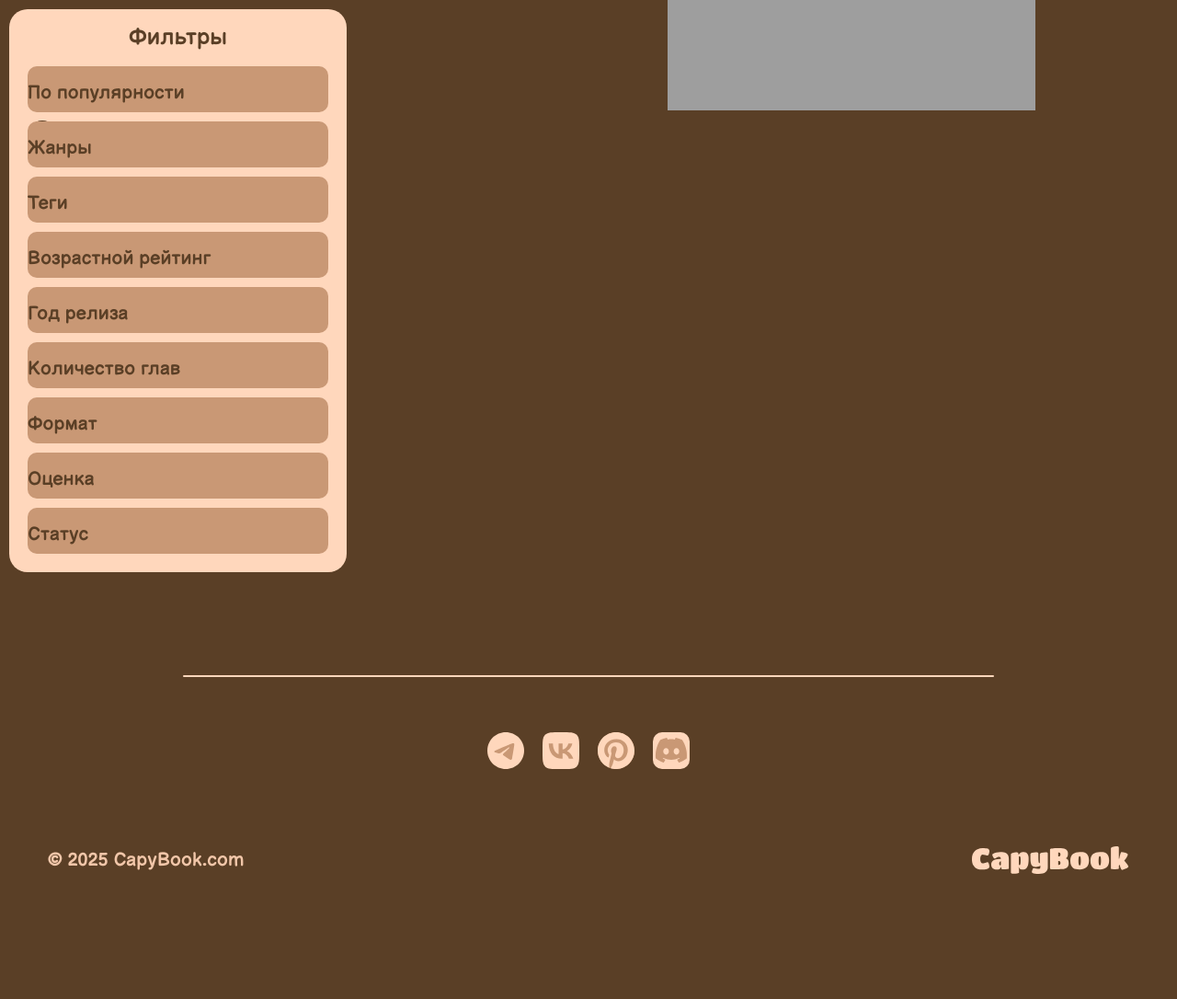
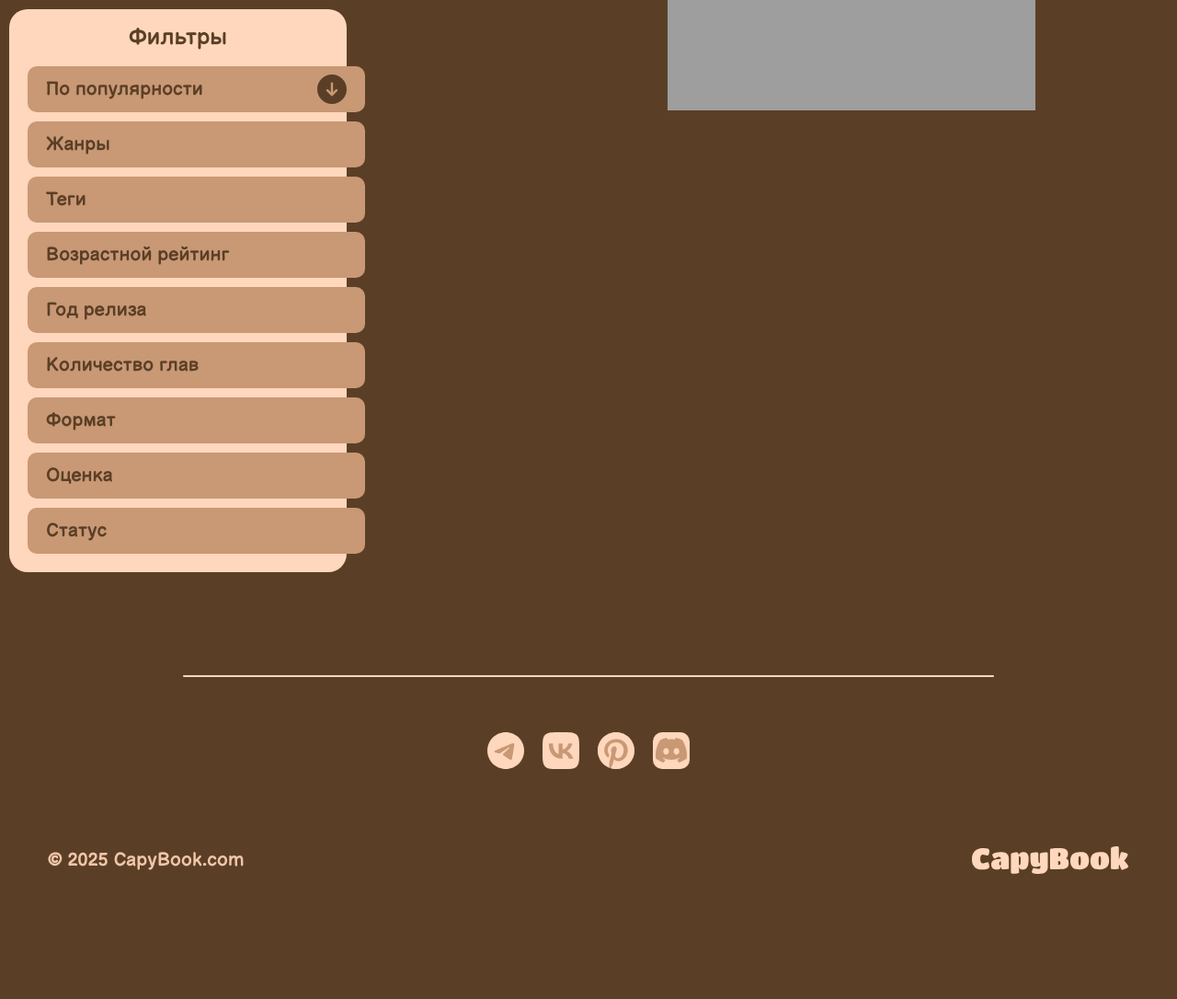
Before and after one commit to protivotankovaiaystanovka/zahvat-polshi, a Django app: page /catalog/ in a window 1280 px wide. Shown: the part 60-1146 px from the top of the page at 92% size. Run offline with Django 5.2, Linux system fonts and the light colour scheme; grey boxes are pictures that could not be loaded.

Commit message:
GOIDAnahui

```diff
--- a/static/css/catalog.css
+++ b/static/css/catalog.css
@@ -25,10 +25,16 @@ body {
 }
 
 .grid-item {
+    display: flex;
+    justify-content: space-between;
+    align-items: center;
+    padding: 0 20px;
     width: 327px;
     height: 50px;
-    background-color: #C99875;
+    background: #C99875;
     border-radius: 10px;
+    /* Убедитесь, что нет overflow: hidden */
+    overflow: visible; /* Важно! */
 }
 
 .grid-title {
@@ -45,5 +51,13 @@ body {
 .subtract-icon {
     width: 32px;
     height: 32px;
-    align-self: center;
+    object-fit: contain;
+    /* Уберите абсолютное позиционирование */
+    position: static;
 }
+
+.subtract-name {
+    margin: 0;
+    white-space: nowrap; /* Запрет переноса текста */
+    flex-shrink: 0; /* Запрет сжатия текста */
+}
```
